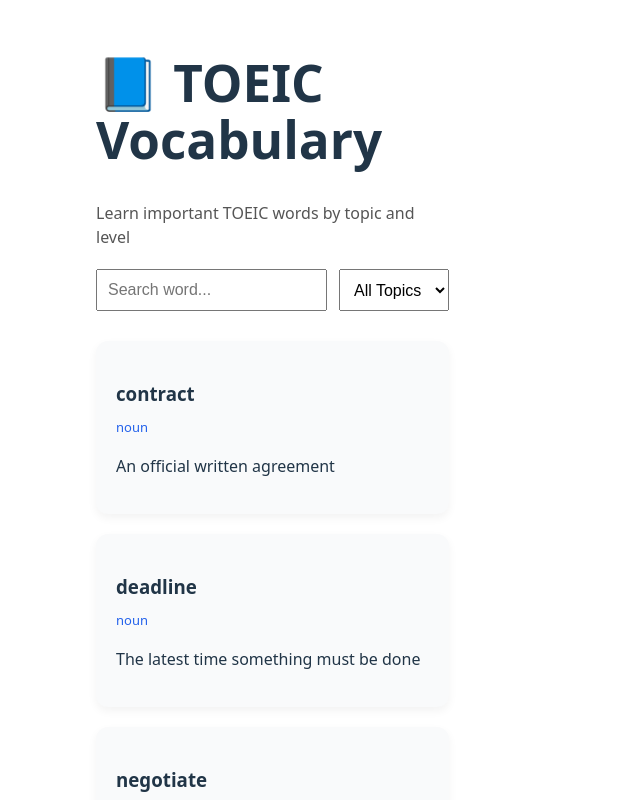
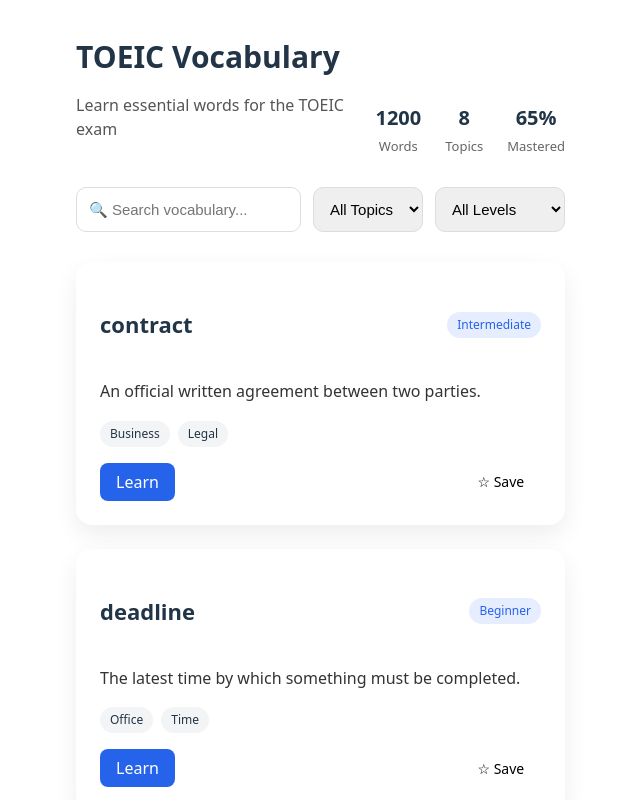
Before and after one commit to truongluu46/toeic-web, a React (Vite) app: page /vocabulary in a window 1280 px wide. Shown: the part 520-1320 px from the top of the page, without its empty margins (444-1084 px from the left). Built offline with nearby package versions, Linux system fonts and the light colour scheme.

Commit message:
feat: redesign vocabulary page with modern learning UI

```diff
--- a/src/pages/Vocabulary.jsx
+++ b/src/pages/Vocabulary.jsx
@@ -2,15 +2,36 @@
 
 export default function Vocabulary() {
   return (
-    <div className="vocab-page">
-      <h1>📘 TOEIC Vocabulary</h1>
-      <p className="subtitle">
-        Learn important TOEIC words by topic and level
-      </p>
+    <div className="vocab-wrapper">
+      {/* Header */}
+      <div className="vocab-header">
+        <div>
+          <h1>TOEIC Vocabulary</h1>
+          <p>Learn essential words for the TOEIC exam</p>
+        </div>
 
-      {/* Filter */}
-      <div className="vocab-filter">
-        <input type="text" placeholder="Search word..." />
+        <div className="vocab-stats">
+          <div>
+            <strong>1200</strong>
+            <span>Words</span>
+          </div>
+          <div>
+            <strong>8</strong>
+            <span>Topics</span>
+          </div>
+          <div>
+            <strong>65%</strong>
+            <span>Mastered</span>
+          </div>
+        </div>
+      </div>
+
+      {/* Filters */}
+      <div className="vocab-toolbar">
+        <input
+          type="text"
+          placeholder="🔍 Search vocabulary..."
+        />
 
         <select>
           <option>All Topics</option>
@@ -19,26 +40,78 @@
           <option>Travel</option>
           <option>Finance</option>
         </select>
+
+        <select>
+          <option>All Levels</option>
+          <option>Beginner</option>
+          <option>Intermediate</option>
+          <option>Advanced</option>
+        </select>
       </div>
 
-      {/* Vocabulary list */}
-      <div className="vocab-list">
-        <div className="vocab-card">
-          <h3>contract</h3>
-          <span className="type">noun</span>
-          <p>An official written agreement</p>
+      {/* Vocabulary Grid */}
+      <div className="vocab-grid">
+        <div className="vocab-item">
+          <div className="word-row">
+            <h3>contract</h3>
+            <span className="level">Intermediate</span>
+          </div>
+
+          <p className="meaning">
+            An official written agreement between two parties.
+          </p>
+
+          <div className="tags">
+            <span>Business</span>
+            <span>Legal</span>
+          </div>
+
+          <div className="actions">
+            <button className="learn">Learn</button>
+            <button className="save">☆ Save</button>
+          </div>
         </div>
 
-        <div className="vocab-card">
-          <h3>deadline</h3>
-          <span className="type">noun</span>
-          <p>The latest time something must be done</p>
+        <div className="vocab-item">
+          <div className="word-row">
+            <h3>deadline</h3>
+            <span className="level">Beginner</span>
+          </div>
+
+          <p className="meaning">
+            The latest time by which something must be completed.
+          </p>
+
+          <div className="tags">
+            <span>Office</span>
+            <span>Time</span>
+          </div>
+
+          <div className="actions">
+            <button className="learn">Learn</button>
+            <button className="save">☆ Save</button>
+          </div>
         </div>
 
-        <div className="vocab-card">
-          <h3>negotiate</h3>
-          <span className="type">verb</span>
-          <p>To discuss in order to reach an agreement</p>
+        <div className="vocab-item">
+          <div className="word-row">
+            <h3>negotiate</h3>
+            <span className="level">Advanced</span>
+          </div>
+
+          <p className="meaning">
+            To discuss formally in order to reach an agreement.
+          </p>
+
+          <div className="tags">
+            <span>Business</span>
+            <span>Communication</span>
+          </div>
+
+          <div className="actions">
+            <button className="learn">Learn</button>
+            <button className="save">☆ Save</button>
+          </div>
         </div>
       </div>
     </div>
--- a/src/styles/Vocabulary.css
+++ b/src/styles/Vocabulary.css
@@ -1,44 +1,140 @@
-.vocab-page {
-  padding: 40px;
-  max-width: 1000px;
-  margin: auto;
+.vocab-wrapper {
+  max-width: 1100px;
+  margin: 40px auto;
+  padding: 0 20px;
 }
 
-.subtitle {
-  color: #555;
-  margin-bottom: 20px;
+/* Header */
+.vocab-header {
+  display: flex;
+  justify-content: space-between;
+  align-items: flex-end;
+  margin-bottom: 30px;
 }
 
-.vocab-filter {
+.vocab-header h1 {
+  font-size: 30px;
+}
+
+.vocab-header p {
+  color: #555;
+}
+
+.vocab-stats {
+  display: flex;
+  gap: 24px;
+}
+
+.vocab-stats div {
+  text-align: center;
+}
+
+.vocab-stats strong {
+  display: block;
+  font-size: 20px;
+}
+
+.vocab-stats span {
+  font-size: 13px;
+  color: #666;
+}
+
+/* Toolbar */
+.vocab-toolbar {
   display: flex;
   gap: 12px;
   margin-bottom: 30px;
 }
 
-.vocab-filter input,
-.vocab-filter select {
-  padding: 10px;
-  font-size: 16px;
+.vocab-toolbar input,
+.vocab-toolbar select {
+  padding: 12px;
+  border-radius: 10px;
+  border: 1px solid #ddd;
+  font-size: 15px;
 }
 
-.vocab-list {
+/* Grid */
+.vocab-grid {
   display: grid;
-  grid-template-columns: repeat(auto-fill, minmax(250px, 1fr));
-  gap: 20px;
+  grid-template-columns: repeat(auto-fill, minmax(300px, 1fr));
+  gap: 24px;
 }
 
-.vocab-card {
-  padding: 20px;
-  border-radius: 12px;
-  background: #f9fafb;
-  box-shadow: 0 4px 10px rgba(0,0,0,0.05);
+/* Card */
+.vocab-item {
+  background: white;
+  border-radius: 16px;
+  padding: 24px;
+  box-shadow: 0 10px 25px rgba(0,0,0,0.07);
+  transition: transform 0.2s ease, box-shadow 0.2s ease;
 }
 
-.vocab-card h3 {
-  margin-bottom: 6px;
+.vocab-item:hover {
+  transform: translateY(-6px);
+  box-shadow: 0 16px 40px rgba(0,0,0,0.1);
 }
 
-.type {
-  font-size: 13px;
+.word-row {
+  display: flex;
+  justify-content: space-between;
+  align-items: center;
+}
+
+.word-row h3 {
+  font-size: 22px;
+}
+
+.level {
+  font-size: 12px;
+  padding: 4px 10px;
+  border-radius: 20px;
+  background: #e5edff;
   color: #2563eb;
 }
+
+.meaning {
+  margin: 16px 0;
+  line-height: 1.6;
+  color: #333;
+}
+
+/* Tags */
+.tags {
+  display: flex;
+  gap: 8px;
+  margin-bottom: 16px;
+}
+
+.tags span {
+  font-size: 12px;
+  background: #f3f4f6;
+  padding: 4px 10px;
+  border-radius: 20px;
+}
+
+/* Actions */
+.actions {
+  display: flex;
+  justify-content: space-between;
+}
+
+.actions .learn {
+  background: #2563eb;
+  color: white;
+  border: none;
+  padding: 8px 16px;
+  border-radius: 8px;
+  cursor: pointer;
+}
+
+.actions .save {
+  background: transparent;
+  border: none;
+  font-size: 14px;
+  cursor: pointer;
+}
+
+.actions .learn:hover {
+  background: #1e4ed8;
+}
```
